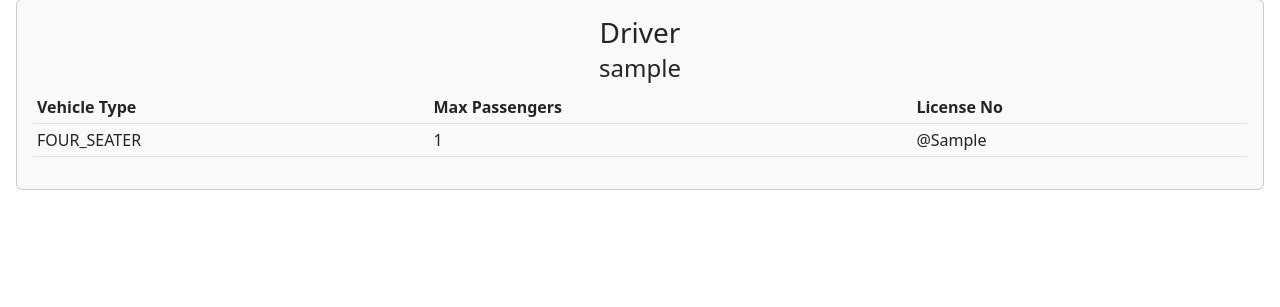
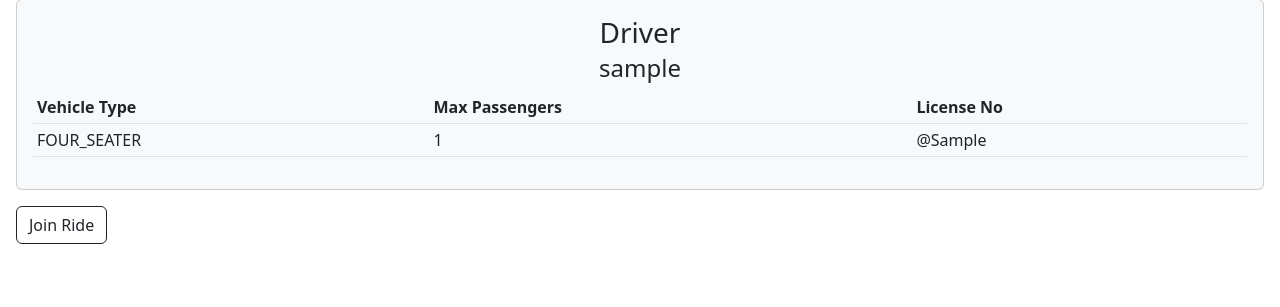
Before and after one commit to KoushikAS/-erss-hwk1-ka266-sm952, a Django app: page /rides/view/1 in a window 1280 px wide. Shown: the part 477-784 px from the top of the page. Run offline with Django 4.2, Linux system fonts and the light colour scheme; tables that the repository leaves empty hold one stand-in row (values such as "Sample post"); some libraries are stand-ins or nearby versions.

Commit message:
PArty form half complete

```diff
--- a/docker-deploy/web-app/ridesharingapp/templates/view-ride.html
+++ b/docker-deploy/web-app/ridesharingapp/templates/view-ride.html
@@ -100,6 +100,9 @@ $(function(){
         {% if canCompleteRide %}
         <a class="btn btn-outline-dark " href="{% url 'completeride' ride.rideId %}" role="button">Complete Ride</a>
         {% endif %}
+        {% if canJoinRide %}
+        <a class="btn btn-outline-dark " href="{% url 'completeride' ride.rideId %}" role="button">Join Ride</a>
+        {% endif %}
     </p>
 </div>
 
--- a/docker-deploy/web-app/ridesharingapp/views.py
+++ b/docker-deploy/web-app/ridesharingapp/views.py
@@ -254,6 +254,7 @@ def view_ride(request, rideId):
     canConfirmRide = False
     canEdit = False
     canCompleteRide = False
+    canJoinRide = False
 
     if ownerParty.owner_id == request.user.id and ride.status == Ride.RideStatus.OPEN:
         canEdit = True
@@ -268,6 +269,10 @@ def view_ride(request, rideId):
         if ride.status == Ride.RideStatus.CONFIRMED and Driver.objects.filter(id=ride.driver_id).exists():
             canCompleteRide = True
 
+
+    if ride.isSharable is True and ride.status == Ride.RideStatus.OPEN and ownerParty.owner_id != request.user.id:
+        canJoinRide = True
+
     if ride.driver:
         driver = Driver.objects.get(id=ride.driver_id);
         driverUser = User.objects.get(id=driver.user_id);
@@ -278,7 +283,7 @@ def view_ride(request, rideId):
 
     return render(request, 'view-ride.html',
                   {'ride': ride_serialized.data, 'canEdit': canEdit, 'driver': driver, 'driverName': driverName,
-                   'canConfirmRide': canConfirmRide, 'canCompleteRide': canCompleteRide})
+                   'canConfirmRide': canConfirmRide, 'canCompleteRide': canCompleteRide, 'canJoinRide': canJoinRide})
 
 
 # Ride Searching Driver: Similar to Ride Selection but with filters and open rides driver
@@ -338,3 +343,31 @@ def ride_confirmed(request, rideId):
     ride.save()
     messages.success(request, " Successfully Confirmed the ride!")
     return redirect('driverhome')
+
+
+# Join a sharable Ride.
+def join_ride(request, rideId):
+    check_user_authentication(request)
+    check_ride_exists(rideId)
+
+    if request.POST:
+        form = RegisterUserForm(request.POST)
+        if form.is_valid():
+            ride = Ride.objects().get(id=rideId)
+
+            if ride.availablePassengers > form.cleaned_data['passengers']:
+                messages.error(request, f"Party can only accommodate " + ride.availablePassengers + ". Please try "
+                                                                                                    "another ride!")
+                return redirect('home')
+
+            party = Party(owner=request.user, passengers=form.cleaned_data['passengers'])
+            party.save()
+            ride.availablePassengers = ride.availablePassengers - form.cleaned_data['passengers']
+            ride.rideShared.add(party)
+            messages.success(request, " Successfully Joined the ride.")
+            return redirect('home')
+        else:
+            messages.error(request, f'Invalid Entry')
+    else:
+        form = RegisterUserForm()
+    return render(request, 'party-form.html', {'form': form, 'rideId': rideId})
```
Also changed, not shown: docker-deploy/web-app/ridesharingapp/forms.py (+8 -2 lines), docker-deploy/web-app/ridesharingapp/templates/party-form.html (added, +38 -0 lines).
